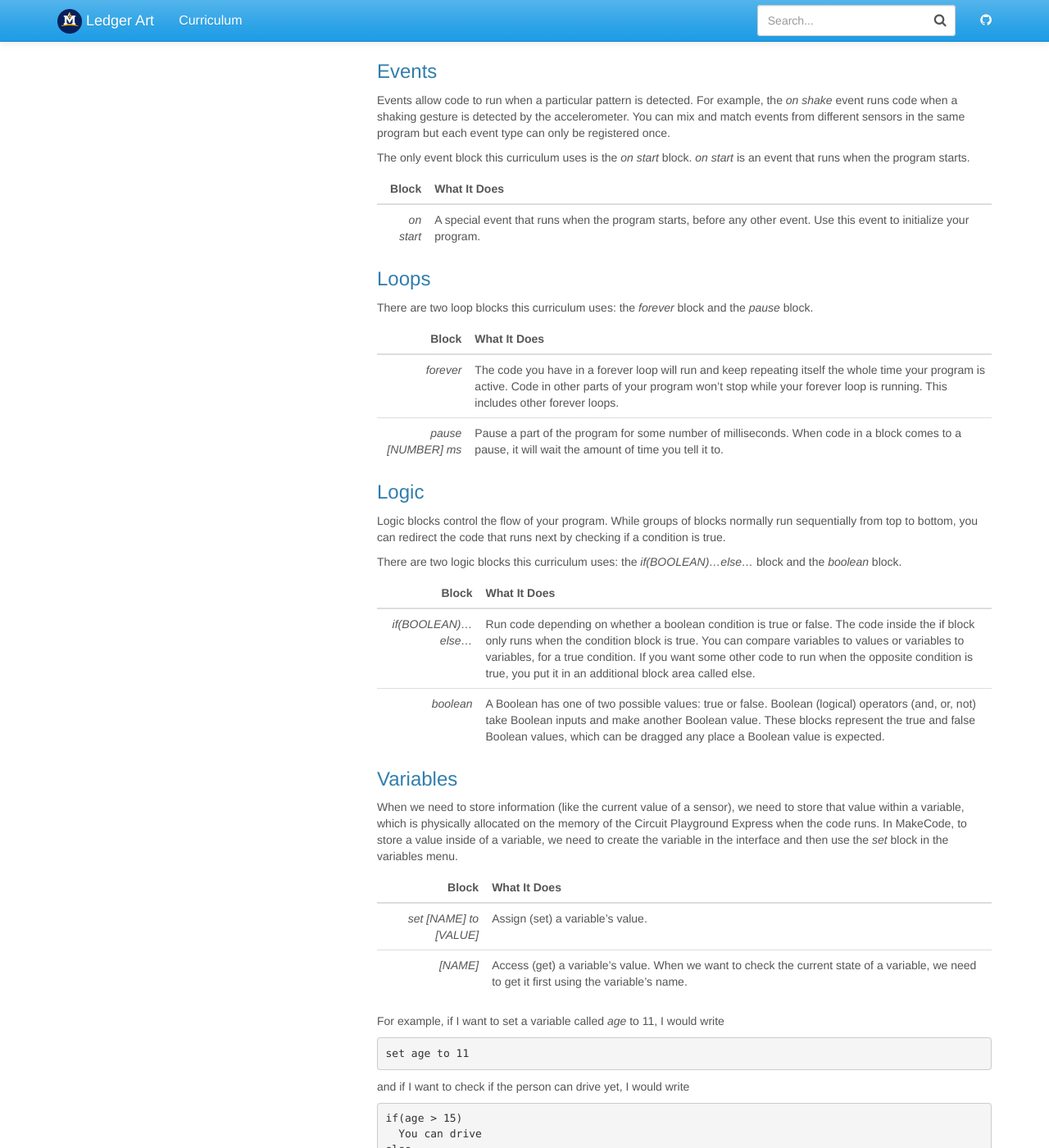
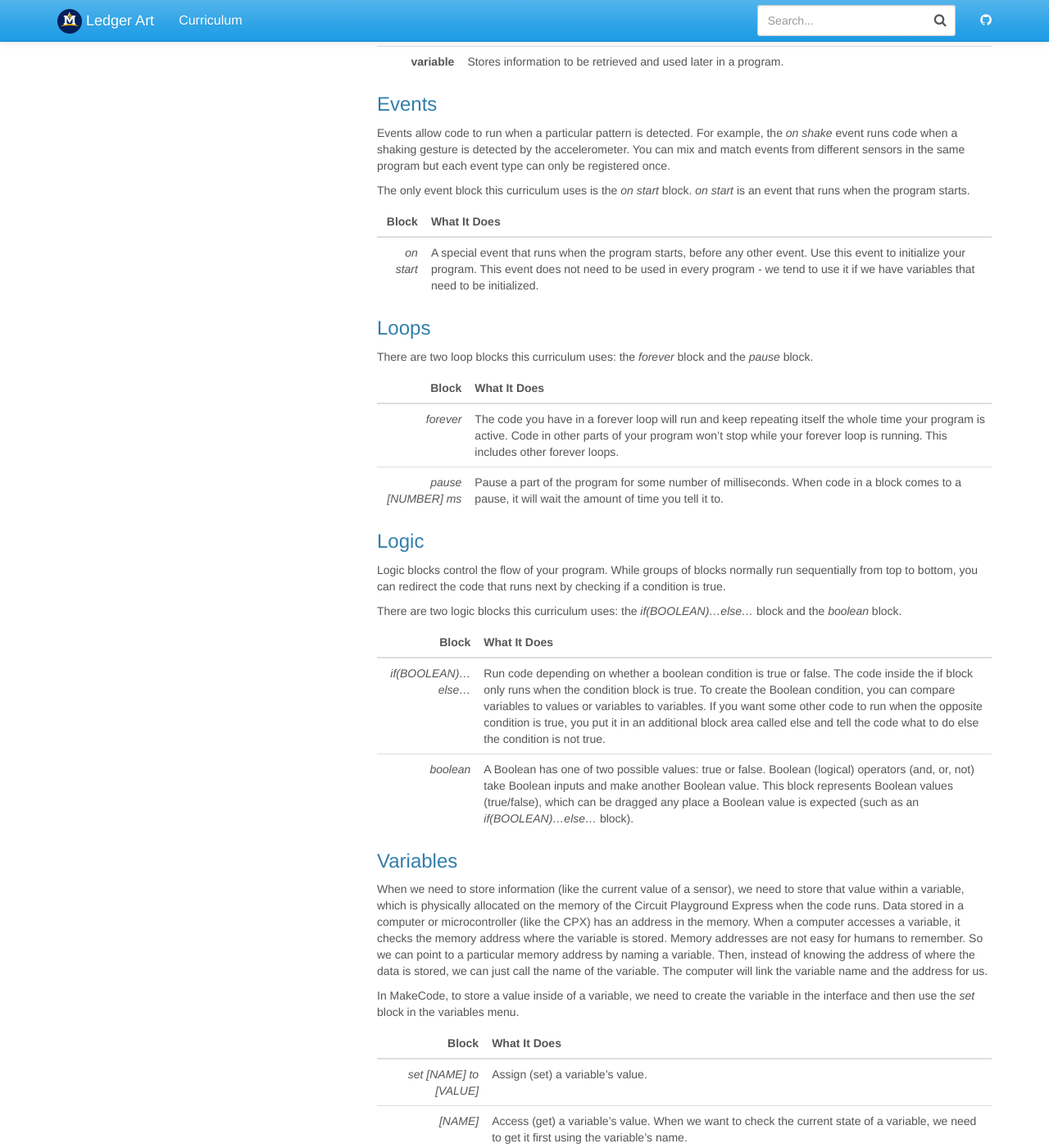
Before and after one commit to jake-chipps/friendometer, a Jekyll site: the page built from _docs/guides/code-guide.md, in a window 1280 px wide and 1400 px high, scrolled down 817 px. Shown: the whole window at 82% size. Built offline with Jekyll 4.4.1, drawn with Linux system fonts in a browser that asks for light colours; some of the changed text lies outside the part shown.

Commit message:
Phrase reworking and typos

````diff
--- a/_docs/guides/code-guide.md
+++ b/_docs/guides/code-guide.md
@@ -26,7 +26,7 @@ There are multiple types of blocks in MakeCode, and the relevant blocks required
 
 | Type of Block | What It Does |
 | ---: | --- |
-| **events**  | Initiates groups of blocks to run. All runnable code is wrapped in event blocks.  |
+| **events**  | Initiates groups of blocks to run. All runnable code is wrapped in either event blocks, functions, or the forever loop.  |
 | **loops**   | Runs the code inside repeatedly some number of times.  |
 | **logic**   | Runs code based on whether a condition is true or false. |
 | **variable**  | Stores information to be retrieved and used later in a program. |
@@ -38,7 +38,7 @@ The only event block this curriculum uses is the *on start* block. *on start* is
 
 |   Block   | What It Does    |
 | ---: | --- |
-| *on start* | A special event that runs when the program starts, before any other event. Use this event to initialize your program.  |
+| *on start* | A special event that runs when the program starts, before any other event. Use this event to initialize your program. This event does not need to be used in every program - we tend to use it if we have variables that need to be initialized. |
 
 ### Loops <a name="loops"></a>
 There are two loop blocks this curriculum uses: the *forever* block and the *pause* block.
@@ -55,11 +55,13 @@ There are two logic blocks this curriculum uses: the *if(BOOLEAN)...else...* blo
 
 |   Block   | What It Does    |
 | ---: | --- |
-| *if(BOOLEAN)...else...* | Run code depending on whether a boolean condition is true or false. The code inside the if block only runs when the condition block is true. You can compare variables to values or variables to variables, for a true condition. If you want some other code to run when the opposite condition is true, you put it in an additional block area called else.  |
-| *boolean*  | A Boolean has one of two possible values: true or false. Boolean (logical) operators (and, or, not) take Boolean inputs and make another Boolean value. These blocks represent the true and false Boolean values, which can be dragged any place a Boolean value is expected. |
+| *if(BOOLEAN)...else...* | Run code depending on whether a boolean condition is true or false. The code inside the if block only runs when the condition block is true. To create the Boolean condition, you can compare variables to values or variables to variables. If you want some other code to run when the opposite condition is true, you put it in an additional block area called else and tell the code what to do else the condition is not true.  |
+| *boolean*  | A Boolean has one of two possible values: true or false. Boolean (logical) operators (and, or, not) take Boolean inputs and make another Boolean value. This block represents Boolean values (true/false), which can be dragged any place a Boolean value is expected (such as an *if(BOOLEAN)...else...* block). |
 
 ### Variables <a name="variables"></a>
-When we need to store information (like the current value of a sensor), we need to store that value within a variable, which is physically allocated on the memory of the Circuit Playground Express when the code runs. In MakeCode, to store a value inside of a variable, we need to create the variable in the interface and then use the *set* block in the variables menu.
+When we need to store information (like the current value of a sensor), we need to store that value within a variable, which is physically allocated on the memory of the Circuit Playground Express when the code runs. Data stored in a computer or microcontroller (like the CPX) has an address in the memory. When a computer accesses a variable, it checks the memory address where the variable is stored. Memory addresses are not easy for humans to remember. So we can point to a particular memory address by naming a variable. Then, instead of knowing the address of where the data is stored, we can just call the name of the variable. The computer will link the variable name and the address for us.
+
+In MakeCode, to store a value inside of a variable, we need to create the variable in the interface and then use the *set* block in the variables menu.
 
 |   Block   | What It Does    |
 | ---: | --- |
@@ -90,7 +92,7 @@ For example, if we have connected an LED to pin A7, then we need to be able to s
 
 |   Block   | What It Does    |
 | ---: | --- |
-| *digital write* | Write a value of false or true to a digital pin. Digital pins write one of two values: false or true. Often the false means something connected to the pin is turned off or its status is false. In a similar way, true means something connected to the pin is on or has a status of true. The value from the last digital write stays at the pin until another digital write happens. |
+| *digital write pin [PIN] to {LOW/HIGH}* | Write a value of false or true to a pin. In the case of an LED connected to the pin, false means that the LED connected to the pin is turned off. In a similar way, true means something the connected LED is on. In PIN, we specify which pin we want do write to (e.g. A7). LOW means off (false) and HIGH means on (true). The value from the last digital write stays at the pin until another digital write happens. |
 
 For example, if I want the LED connected to pin A7 to be OFF, then I would write
 ```
@@ -138,7 +140,7 @@ The NeoPixels are the ten LEDs circling the Circuit Playground Express. NeoPixel
 |   Block   | What It Does    |
 | ---: | --- |
 | *set all pixels to [COLOR]* | Sets the color of all NeoPixels to the specified color. |
-| *set brightness to [NUMBER]*   | Sets the brightness of all NeoPixels to the specified brightness (0-255).  |
+| *set brightness to [NUMBER]*   | Sets the brightness of all NeoPixels to the specified brightness . NUMBER is an integer from 0 to 255.  |
 | *red [NUMBER] green [NUMBER] blue [NUMBER]* | Creates a color with the amount of red, green, and blue specified. NUMBER is an integer from 0 to 255.  |
 
 When we set the color and brightness of the NeoPixels, we want to do this right when the code starts. For this reason, we need the *on start* block. Here is what it might look like to initialize the NeoPixels to the color cyan and brightness 255 (full brightness)
````
Also changed, not shown: other parts of _docs/guides/code-guide.md (+4 -2 lines), _docs/guides/tech-guide.md (+1 -2 lines).
